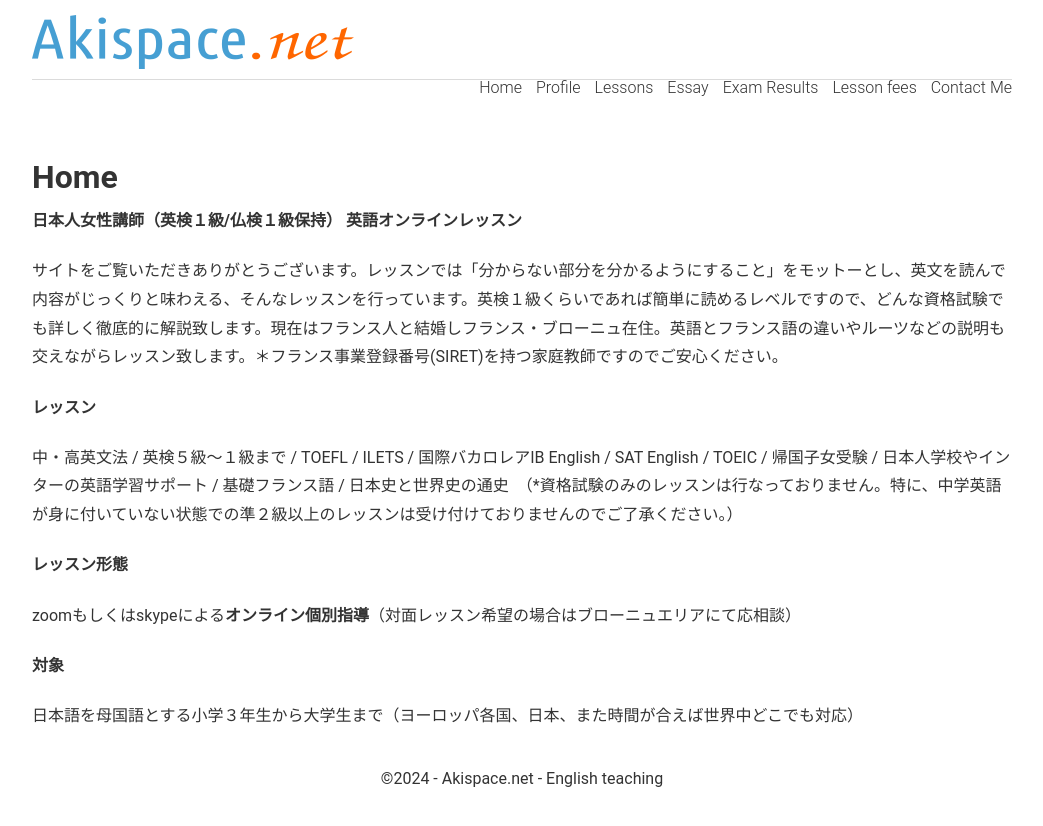
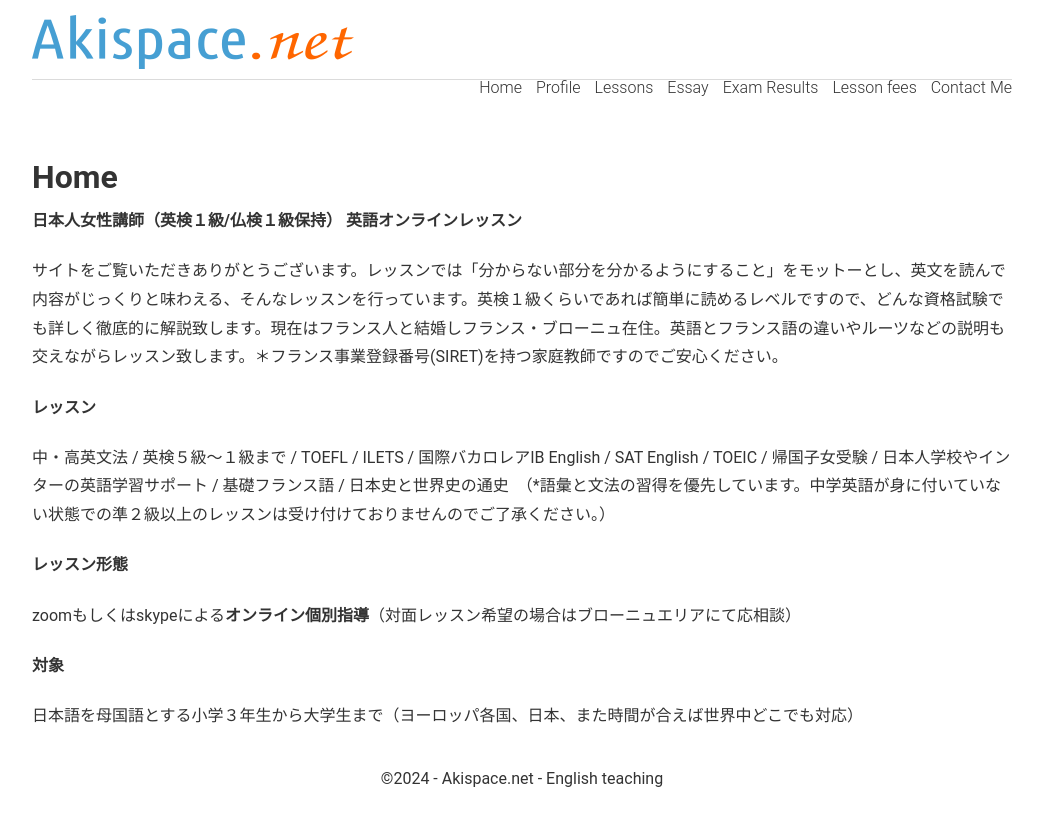
Before and after one commit to phocean/akispace, a Jekyll site: the page built from index.md, in a window 1280 px wide. Shown: the top 826 px of the page, without its empty margins (118-1161 px from the left). Built offline with Jekyll 4.4.1, drawn with Linux system fonts in a browser that asks for light colours.

Commit message:
Update index.md

```diff
--- a/index.md
+++ b/index.md
@@ -14,7 +14,7 @@ description: オンライン英語家庭教師　小学生から大学生まで
 
 **レッスン**
 
-中・高英文法 / 英検５級〜１級まで / TOEFL / ILETS / 国際バカロレアIB English / SAT English / TOEIC / 帰国子女受験 / 日本人学校やインターの英語学習サポート / 基礎フランス語 / 日本史と世界史の通史　（*資格試験のみのレッスンは行なっておりません。特に、中学英語が身に付いていない状態での準２級以上のレッスンは受け付けておりませんのでご了承ください。）
+中・高英文法 / 英検５級〜１級まで / TOEFL / ILETS / 国際バカロレアIB English / SAT English / TOEIC / 帰国子女受験 / 日本人学校やインターの英語学習サポート / 基礎フランス語 / 日本史と世界史の通史　（*語彙と文法の習得を優先しています。中学英語が身に付いていない状態での準２級以上のレッスンは受け付けておりませんのでご了承ください。）
 
 **レッスン形態**
 
```
